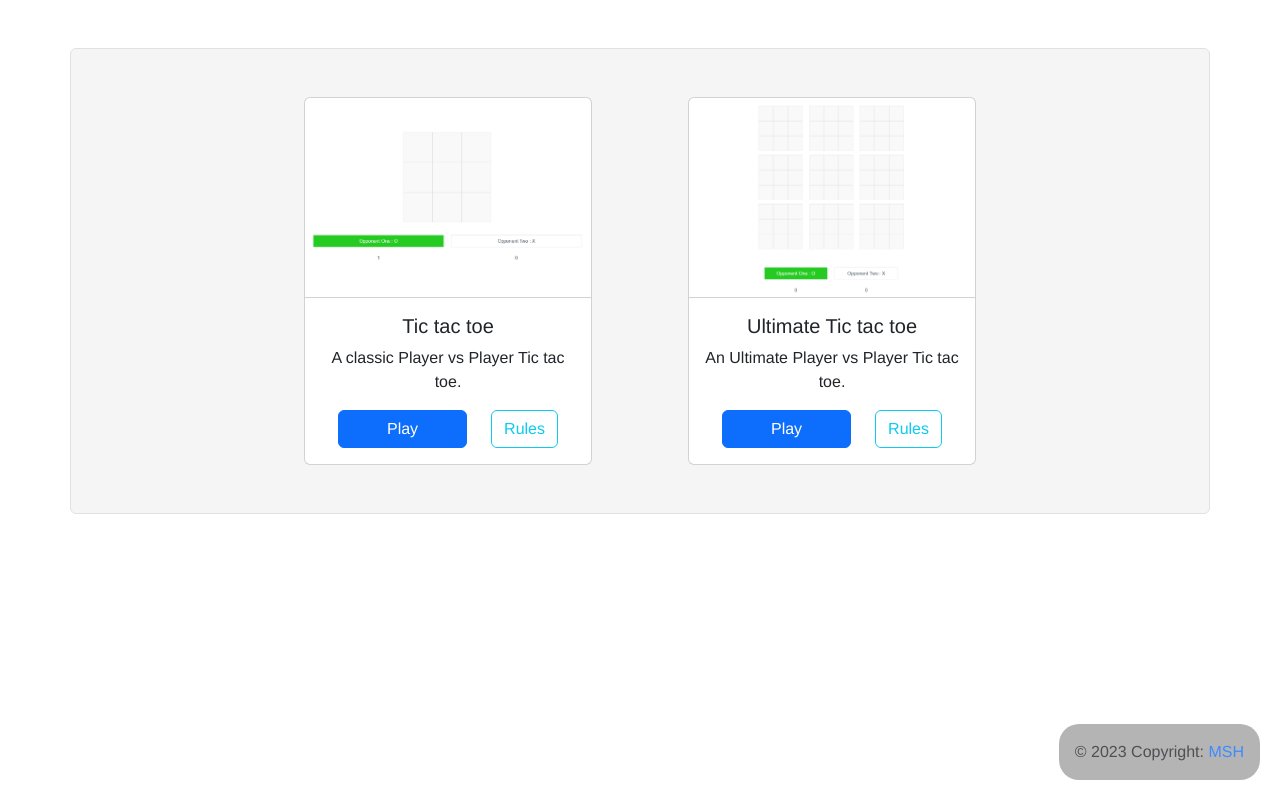
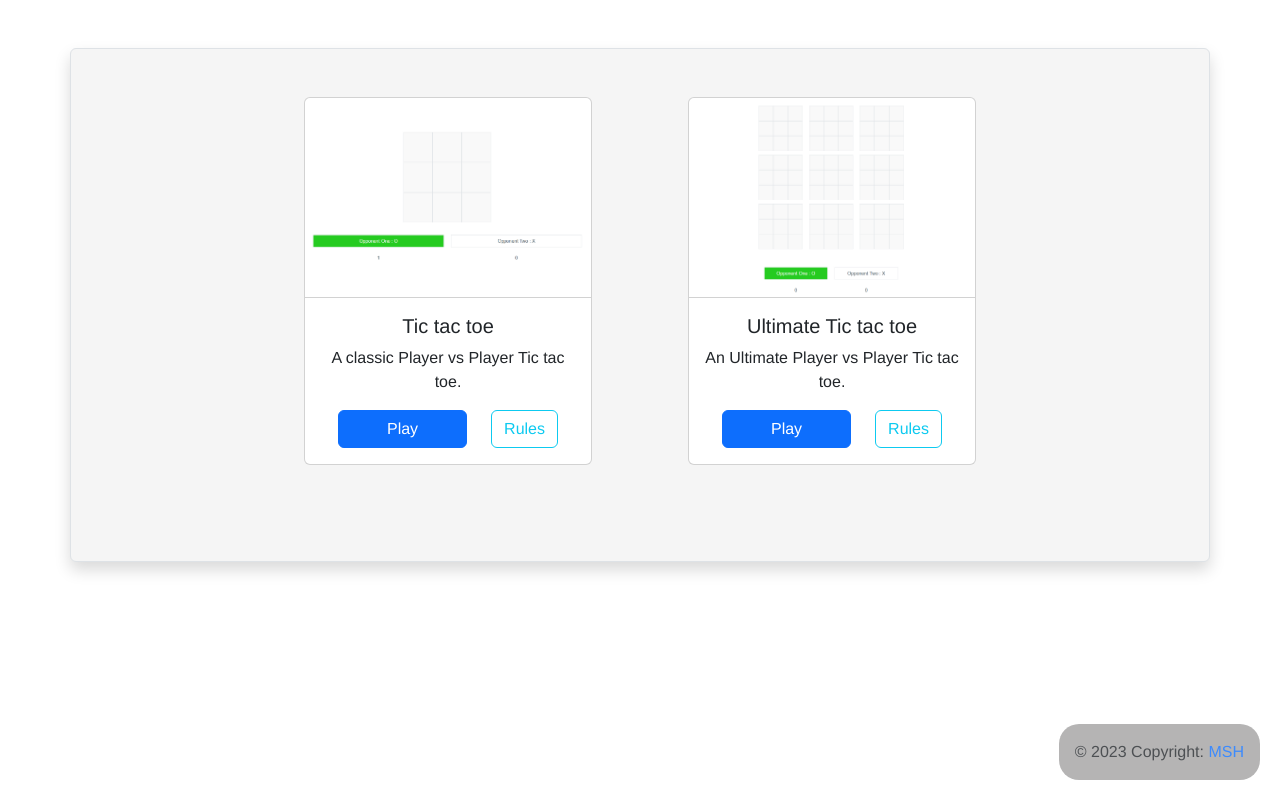
Before and after one commit to sadegh1377/tic-tac-toe, a Vue app: page /#/ in a window 1280 px wide. Built offline with nearby package versions, Linux system fonts and the light colour scheme.

Commit message:
give container a bottom padding

```diff
--- a/src/views/HomeView.vue
+++ b/src/views/HomeView.vue
@@ -1,6 +1,6 @@
 <template>
     <div id="HomeView">
-        <div class="container border rounded my-5 background">
+        <div class="container border rounded pb-5 my-5 background shadow">
             <div class="d-flex justify-content-center">
                 <div class="card mx-5 my-5" style="width: 18rem;">
                     <img src="../assets/ticTacToe.png" class="card-img-top cardImg" alt="...">
```
